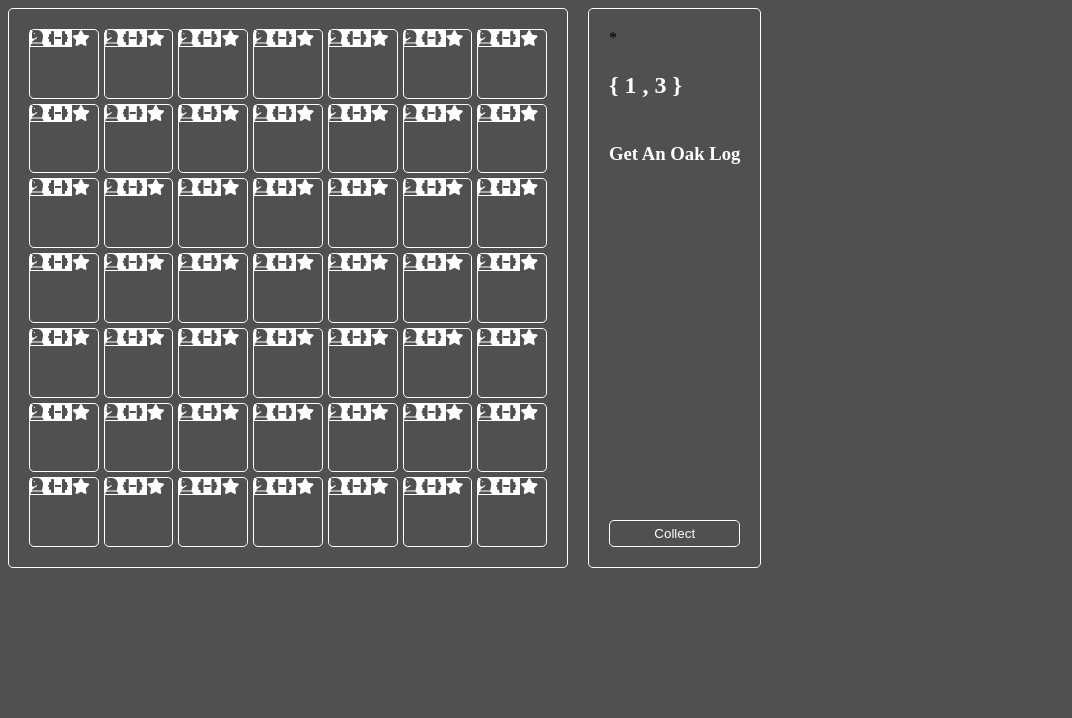
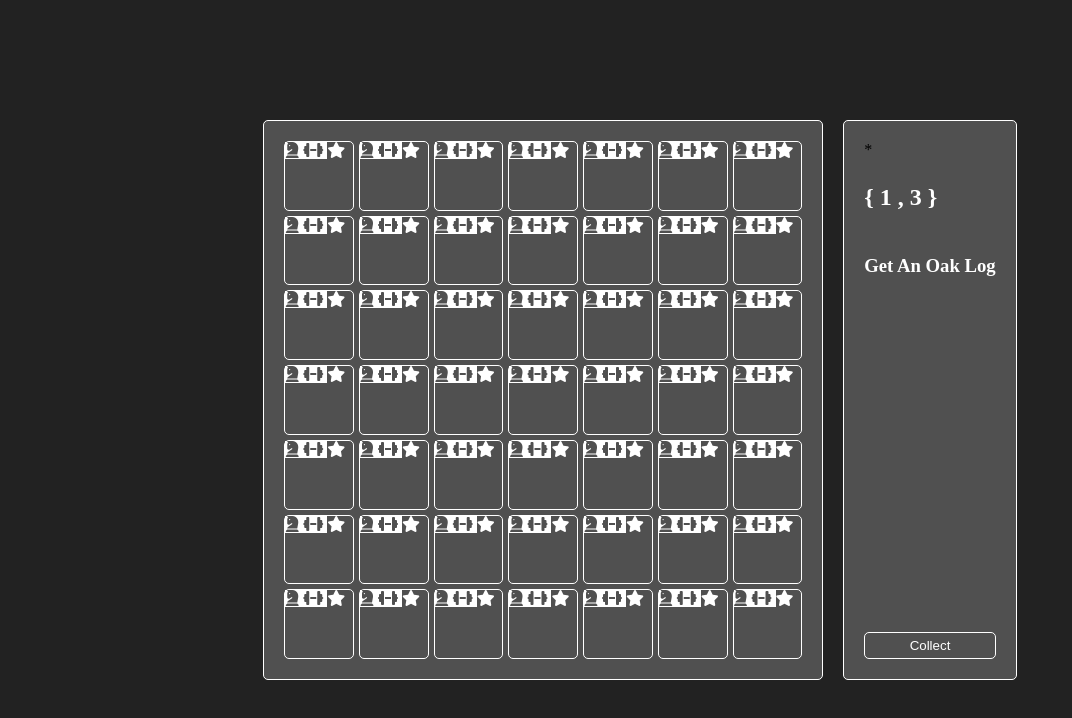
Before and after one commit to Odinnh/CAT22, a plain HTML site: page index.html in a window 1280 px wide. Shown: the whole page, without its empty margins (0-1072 px from the left). Drawn offline with Linux system fonts and the light colour scheme.

Commit message:
tile ux improvements

```diff
--- a/assets/css/style.css
+++ b/assets/css/style.css
@@ -1,15 +1,24 @@
 @import url('./root.css');
 @import url('./components.css');
 body{
-    background:var(--background-color);
+    background: var(--color-tertiary);
+    display: flex;
+    justify-content: center;
+    align-items: center;
+    flex-direction: column;
+    height: 100vh;
+    padding: 0;
+    margin: 0;
 }
 section{
     display:flex;
     gap:20px;
+    margin:auto;
 }
 main{
     width:min(70vh, 70vw);
     aspect-ratio: 1;
+    background-color: var(--color-secondairy);
     border:var(--border);
     border-radius: var(--border-radius);
     display:grid;
@@ -17,9 +26,12 @@ main{
     grid-template-rows: repeat(7, 1fr);
     gap:5px;
     padding:20px;
+
 }
 aside{
     height:min(70vw, 70vh);
+
+    background-color: var(--color-secondairy);
     border:var(--border);
     border-radius: var(--border-radius);
     display:flex;
```
